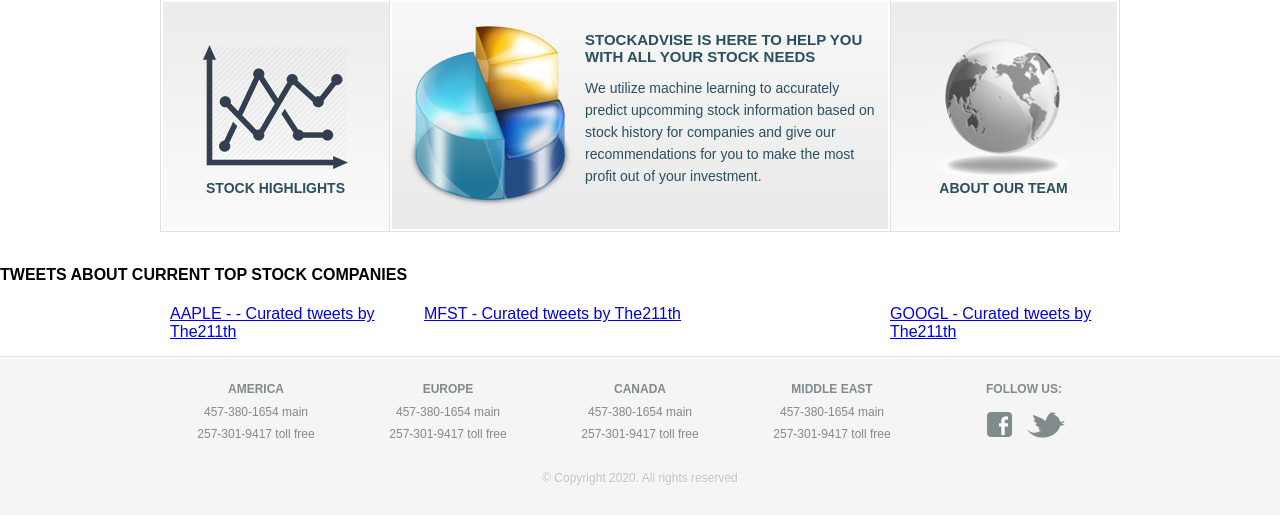
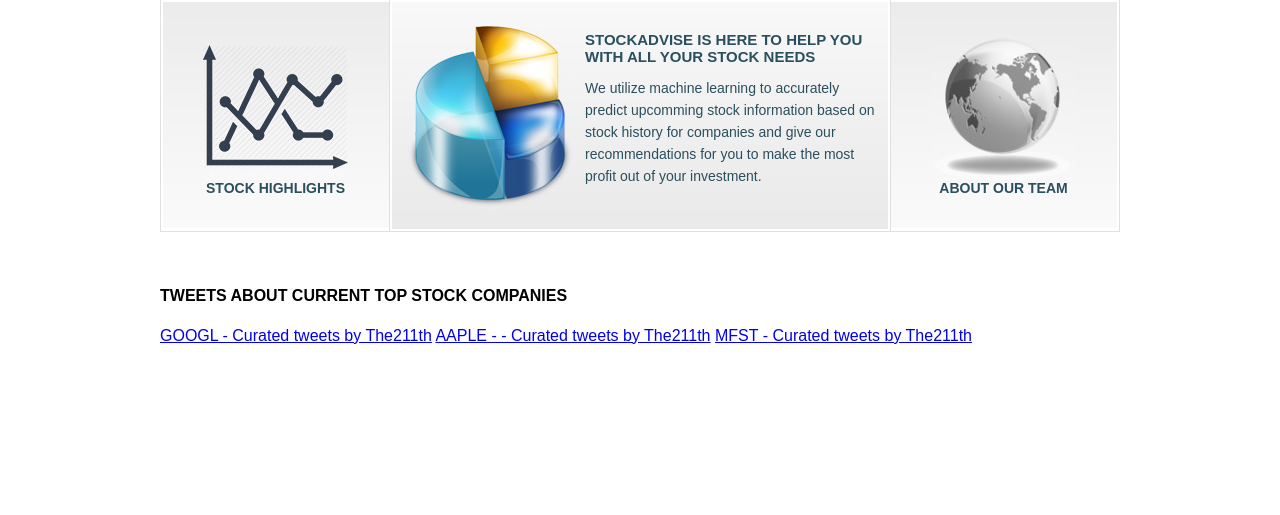
Before and after one commit to nspano4/The-211th-, a Flask app: page / in a window 1280 px wide. Shown: the part 647-1162 px from the top of the page. After the commit the page ends 991 px from the top, so only its background shows below. Run offline with Flask 2, Linux system fonts and the light colour scheme; some libraries are stand-ins or nearby versions.

Commit message:
Add files via upload
Fixed formatting of twitter analysis and links of about and stock highlights work

```diff
--- a/flaskr/templates/home.html
+++ b/flaskr/templates/home.html
@@ -36,7 +36,7 @@
 		</div>
 		<div class="body">
 			<div class="section">
-				<a href="services.html">
+				<a href="{{ url_for('services') }}">
 				<img src="../static/images/servicegraph2.jpg" alt="" />
 				Stock highlights
 				</a>
@@ -47,64 +47,16 @@
 				<p>We utilize machine learning to accurately predict upcomming stock information based on stock history for companies and give our recommendations for you to make the most profit out of your investment.</p>
 			</div>
 			<div class="section">
-				<a href="about.html"><img src="../static/images/globe.jpg" alt="" />about our team</a>
+				<a href="{{ url_for('about') }}"><img src="../static/images/globe.jpg" alt="" />about our team</a>
 			</div>
 		</div>
 
-		<div>
+		<div class="footer">
 			<h4>TWEETS ABOUT CURRENT TOP STOCK COMPANIES</h4>
-		</div>
-
-		<div class="footer">
-			<div class="section">
-				<a class="twitter-timeline" data-width="300" data-height="600" data-theme="dark" href="https://twitter.com/The211th/timelines/1250116891307376640?ref_src=twsrc%5Etfw">AAPLE - - Curated tweets by The211th</a> <script async src="https://platform.twitter.com/widgets.js" charset="utf-8"></script>
-			</div>
-			<div class="featured">
-				<a class="twitter-timeline" data-width="300" data-height="600" data-theme="dark" href="https://twitter.com/The211th/timelines/1250118383988887553?ref_src=twsrc%5Etfw">MFST - Curated tweets by The211th</a> <script async src="https://platform.twitter.com/widgets.js" charset="utf-8"></script>
-			</div>
-			<div class="section">
-				<a class="twitter-timeline" data-width="300" data-height="600" data-theme="dark" href="https://twitter.com/The211th/timelines/1250116721253457923?ref_src=twsrc%5Etfw">GOOGL - Curated tweets by The211th</a> <script async src="https://platform.twitter.com/widgets.js" charset="utf-8"></script>
-			</div>
+			<a class="twitter-timeline" data-width="300" data-height="600" data-theme="dark" href="https://twitter.com/The211th/timelines/1250116721253457923?ref_src=twsrc%5Etfw">GOOGL - Curated tweets by The211th</a> <script async src="https://platform.twitter.com/widgets.js" charset="utf-8"></script>
+			<a class="twitter-timeline" data-width="300" data-height="600" data-theme="dark" href="https://twitter.com/The211th/timelines/1250116891307376640?ref_src=twsrc%5Etfw">AAPLE - - Curated tweets by The211th</a> <script async src="https://platform.twitter.com/widgets.js" charset="utf-8"></script>
+			<a class="twitter-timeline" data-width="300" data-height="600" data-theme="dark" href="https://twitter.com/The211th/timelines/1250118383988887553?ref_src=twsrc%5Etfw">MFST - Curated tweets by The211th</a> <script async src="https://platform.twitter.com/widgets.js" charset="utf-8"></script>
 	</div>
-	<div id="footer">
-		<div>
-			<div>
-				<h3>america</h3>
-				<ul>
-					<li>457-380-1654 main</li>
-					<li>257-301-9417 toll free</li>
-				</ul>
-			</div>
-			<div>
-				<h3>europe</h3>
-				<ul>
-					<li>457-380-1654 main</li>
-					<li>257-301-9417 toll free</li>
-				</ul>
-			</div>
-			<div>
-				<h3>canada</h3>
-				<ul>
-					<li>457-380-1654 main</li>
-					<li>257-301-9417 toll free</li>
-				</ul>
-			</div>
-			<div>
-				<h3>middle east</h3>
-				<ul>
-					<li>457-380-1654 main</li>
-					<li>257-301-9417 toll free</li>
-				</ul>
-			</div>
-			<div>
-				<h3>follow us:</h3>
-				<a class="facebook" href="http://facebook.com/freewebsitetemplates" target="_blank">facebook</a>
-				<a class="twitter" href="http://twitter.com/fwtemplates" target="_blank">twitter</a>
-			</div>
-		</div>
-		<div>
-			<p>&copy Copyright 2020. All rights reserved</p>
-		</div>
 	</div>
 </body>
 </html>
```
